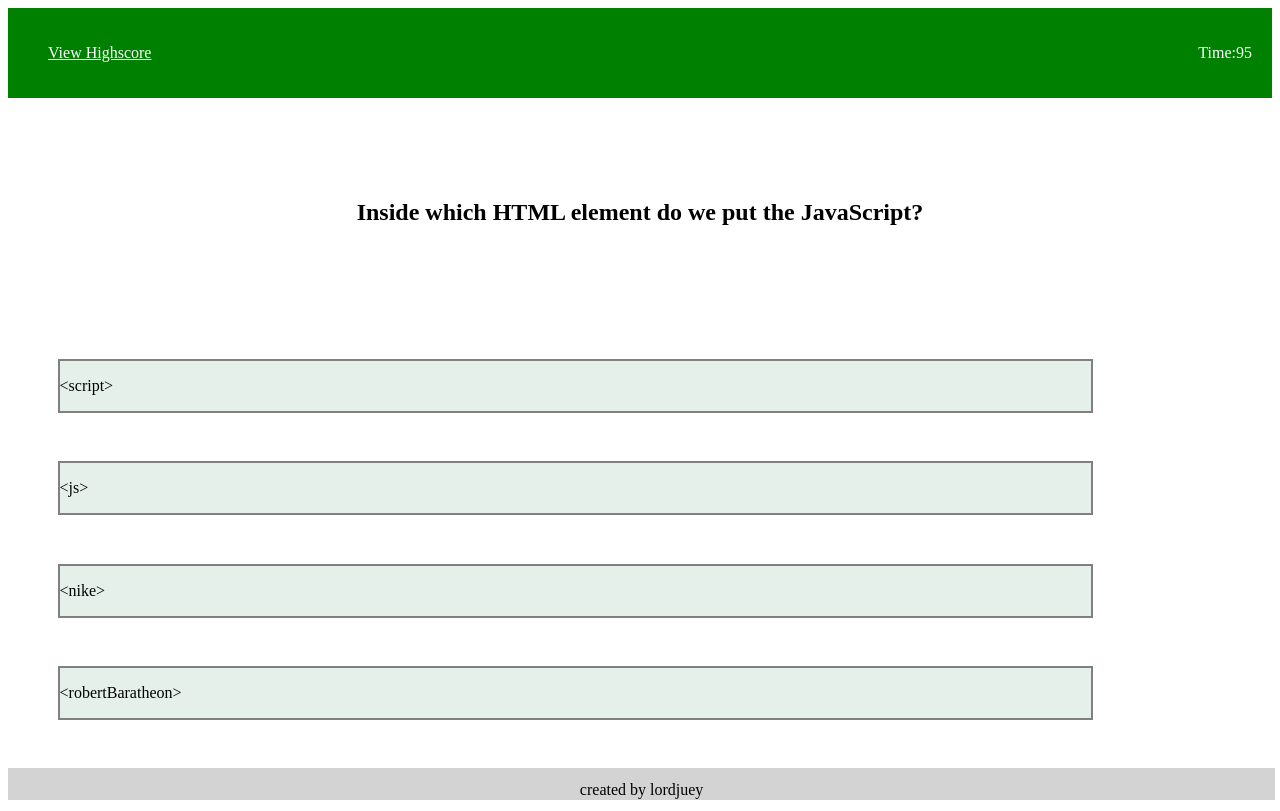
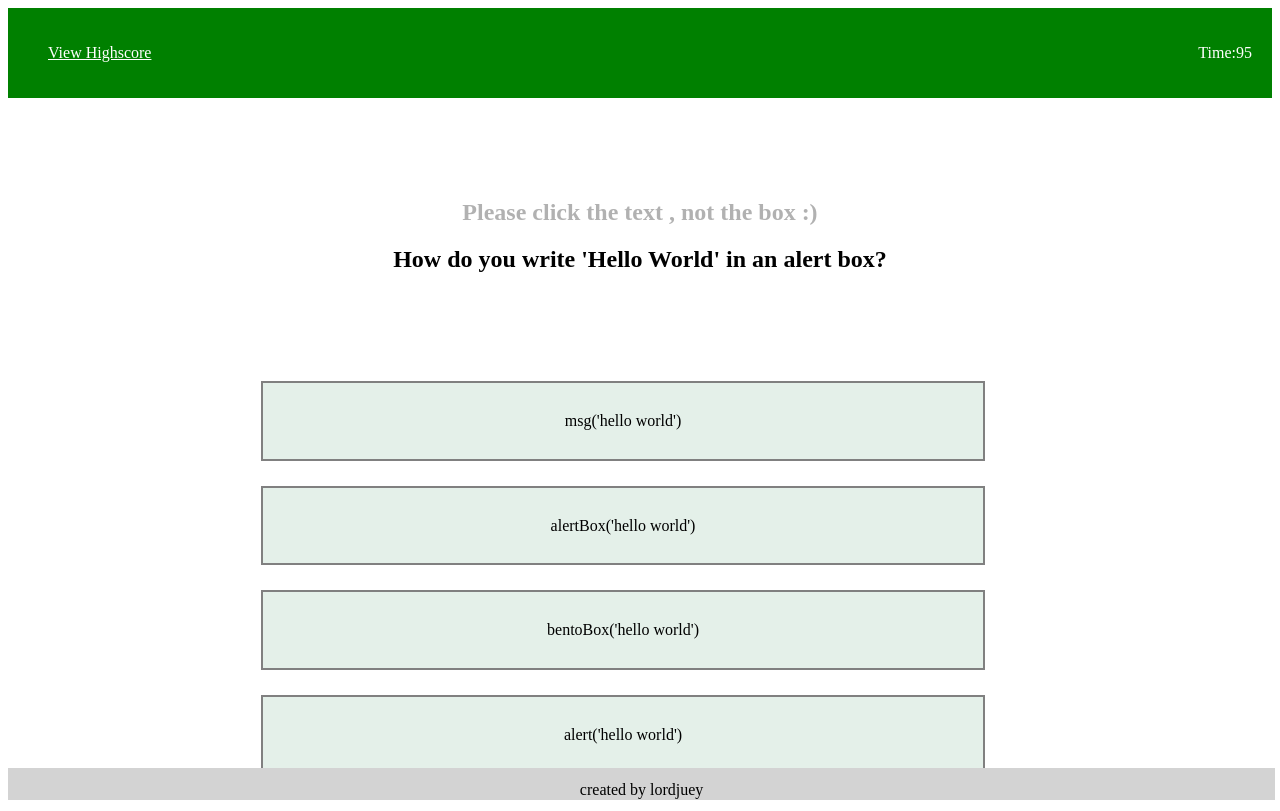
Before and after one commit to lordjuey/assignment4, a plain HTML site: page quizContent.html in a window 1280 px wide. Drawn offline with Linux system fonts and the light colour scheme.

Commit message:
almost done

```diff
--- a/quizContent.html
+++ b/quizContent.html
@@ -21,20 +21,21 @@
       <br />
       <div class="quizContents">
           <div class= "theQuestion">
+            <h2 id = "excuseMe">Please click the text , not the box :) </h2>
             <h2 id ="theQuestion"> Insert Question here</h1>
           </div>
-          <div class="qAnswers" id = "qAnswers">
-            <div class="answers">
-              <p id = "answer1"> answer1 </p>
+          <div>
+            <div class="answers" id = "answerBox1" >
+              <p class="choice-text" id = "answer1" data-number="1"> answer1 </p>
             </div>
-            <div class="answers" >
-              <p id = "answer2"> answer2 </p>
+            <div class="answers" id = "answerBox2">
+              <p class="choice-text" id = "answer2"data-number="2"> answer2 </p>
             </div>
-            <div class="answers">
-              <p  id = "answer3"> answer3 </p>
+            <div class="answers"id = "answerBox3">
+              <p class="choice-text" id = "answer3" data-number="3"> answer3 </p>
             </div>
-            <div class="answers" >
-              <p id = "answer4"> answer4 </p>
+            <div class="answers" id = "answerBox4">
+              <p class="choice-text" id = "answer4" data-number="4"> answer4 </p>
             </div>
           </div>
         </div>
--- a/quizjs.js
+++ b/quizjs.js
@@ -2,10 +2,18 @@
 let time = 100;
 let counter = document.getElementById("timeCounter");
 let question = document.querySelector("#theQuestion");
-let ans1 = document.querySelector("#answer1");
-let ans2 = document.querySelector("#answer2");
-let ans3 = document.querySelector("#answer3");
-let ans4 = document.querySelector("#answer4");
+let ans1 = document.querySelector("#answerBox1");
+let ans2 = document.querySelector("#answerBox2");
+let ans3 = document.querySelector("#answerBox3");
+let ans4 = document.querySelector("#answerBox4");
+const choices = Array.from(document.getElementsByClassName("choice-text"));
+
+console.log(choices);
+
+let questionCount = 0;
+let currentQuestion = {};
+let remainingQuestion = [];
+let isAnswer = false;
 
 //start the timer on top
 
@@ -15,70 +23,191 @@ function countdown() {
   if (time == 0) {
     alert("times up!");
     alert("go see your score");
+    localStorage.setItem("userTime", 0);
     location.href = "highScores.html";
   }
   //add a line that stops the quiz when timer hits 0
   time = time < 0 ? 0 : time;
 }
 
-let isAnswer = true; // come back to it
-let questionCount = 0;
+function penalty() {
+  time = time - 10;
+}
 
 let allQuestions = [
   {
     q: "Inside which HTML element do we put the JavaScript?",
-    answers: [
-      { a1: "<script>", answer: true },
-      { a2: "<js>", answer: false },
-      { a3: "<nike>", answer: false },
-      { a4: "<robertBaratheon>", answer: false },
-    ],
+
+    a1: "<script>",
+    a2: "<js>",
+    a3: "<nike>",
+    a4: "<robertBaratheon>",
+    answer: 1,
   },
   {
     q: "Where is the correct place to insert a JavaScript?",
 
-    answers: [
-      { a1: "the <head> section", answer: false },
-      { a2: "the <body> section", answer: true },
-      { a3: "uptheBum", answer: false },
-      { a4: "the <where> section", answer: false },
-    ],
+    a1: "the <head> section",
+    a2: "the <body> section",
+    a3: "uptheBum",
+    a4: "the <where> section",
+    answer: 2,
   },
   {
     q:
       "What is the correct syntax for referring to an external script called 'xxx.js'?",
-
-    answers: [
-      { a1: "<script name ='xxx.js'>", answer: false },
-      { a2: "<robertBaratheon='xxx.java'>", answer: false },
-      { a3: "<script src='xxx.js'>", answer: true },
-      { a4: "<nike jordan 'xxx.js'>", answer: false },
-    ],
+    a1: "<script name ='xxx.js'>",
+    a2: "<robertBaratheon='xxx.java'>",
+    a3: "<script src='xxx.js'>",
+    a4: "<nike jordan 'xxx.js'>",
+    answer: 3,
   },
   {
     q: "How do you write 'Hello World' in an alert box?",
 
-    answers: [
-      { a1: "msg('hello world')", answer: false },
-      { a2: "alertBox('hello world')", answer: false },
-      { a3: "bentoBox('hello world')", answer: false },
-      { a4: "alert('hello world')", answer: true },
-    ],
+    a1: "msg('hello world')",
+    a2: "alertBox('hello world')",
+    a3: "bentoBox('hello world')",
+    a4: "alert('hello world')",
+    answer: 4,
   },
 ];
 
-//test if the array is working correctly
-console.log(allQuestions[0].q);
-console.log(allQuestions[2].q);
-console.log(allQuestions[0].answers[0].a1.answer);
+loadQ1 = () => {
+  setInterval(countdown, 1000);
+  questionCount = 0; //don't need questionCount anymore
+  remainingQuestion = [...allQuestions];
+  //   console.log(remainingQuestion);
 
-function startQuiz() {
-  question.textContent = allQuestions[0].q;
-  ans1.textContent = allQuestions[0].answers[0].a1;
-  ans2.textContent = allQuestions[0].answers[1].a2;
-  ans3.textContent = allQuestions[0].answers[2].a3;
-  ans4.textContent = allQuestions[0].answers[3].a4;
+  nextQuestion();
+
+  //   question.textContent = allQuestions[0].q;
+  //   ans1.textContent = allQuestions[0].answers[0].a1;
+  //   ans2.textContent = allQuestions[0].answers[1].a2;
+  //   ans3.textContent = allQuestions[0].answers[2].a3;
+  //   ans4.textContent = allQuestions[0].answers[3].a4;
+
+  //   /*add a function that gets right answer from wrong answers
+  //         function that starts next question after incrementing questionCounter*/
+  //   ans1.addEventListener("click", function (ev) {
+  //     ev.preventDefault();
+  //     loadQ2();
+  //   });
+  //   ans2.addEventListener("click", function (ev) {
+  //     ev.preventDefault();
+  //   });
+  //   ans3.addEventListener("click", function (ev) {
+  //     ev.preventDefault();
+  //   });
+  //   ans4.addEventListener("click", function (ev) {
+  //     ev.preventDefault();
+  //   });
+};
+
+function nextQuestion() {
+  if (questionCount === 4) {
+    alert("you finished the quiz, lets look at the score");
+    localStorage.setItem("userTime", time); // localStorage
+    return (location.href = "highScores.html");
+  }
+  questionCount++;
+  let qIndex = Math.floor(Math.random() * remainingQuestion.length);
+  currentQuestion = remainingQuestion[qIndex];
+  question.innerHTML = currentQuestion.q;
+
+  choices.forEach((choice) => {
+    const number = choice.dataset["number"];
+    choice.textContent = currentQuestion["a" + number];
+  });
+  remainingQuestion.splice(qIndex, 1);
+  isAnswer = true;
 }
 
-startQuiz();
-setInterval(countdown, 1000);
+choices.forEach((choice) => {
+  choice.addEventListener("click", (e) => {
+    //console.log(e.target);
+    if (!isAnswer) return;
+    isAnswer = false;
+    const selectedChoice = e.target;
+    const selectedAnswer = selectedChoice.dataset["number"];
+
+    let answerClass = "notAnswer";
+    if (selectedAnswer == currentQuestion.answer) {
+      answerClass = "answer";
+    } else {
+      penalty();
+    }
+    // console.log(answerClass);
+    selectedChoice.parentElement.classList.add(answerClass);
+    setTimeout(() => {
+      selectedChoice.parentElement.classList.remove(answerClass);
+      nextQuestion();
+    }, 1000);
+  });
+});
+// loadQ2 = () => {
+//   console.log("Q2");
+//   question.textContent = allQuestions[1].q;
+//   ans1.textContent = allQuestions[1].answers[0].a1;
+//   ans2.textContent = allQuestions[1].answers[1].a2;
+//   ans3.textContent = allQuestions[1].answers[2].a3;
+//   ans4.textContent = allQuestions[1].answers[3].a4;
+//   ans1.addEventListener("click", function (ev) {
+//     ev.preventDefault();
+//   });
+//   ans2.addEventListener("click", function (ev) {
+//     ev.preventDefault();
+//     loadQ3();
+//   });
+//   ans3.addEventListener("click", function (ev) {
+//     ev.preventDefault();
+//   });
+//   ans4.addEventListener("click", function (ev) {
+//     ev.preventDefault();
+//   });
+// };
+
+// loadQ3 = () => {
+//   console.log("q3");
+//   question.textContent = allQuestions[2].q;
+//   ans1.textContent = allQuestions[2].answers[0].a1;
+//   ans2.textContent = allQuestions[2].answers[1].a2;
+//   ans3.textContent = allQuestions[2].answers[2].a3;
+//   ans4.textContent = allQuestions[2].answers[3].a4;
+//   ans1.addEventListener("click", function (ev) {
+//     ev.preventDefault();
+//   });
+//   ans2.addEventListener("click", function (ev) {
+//     ev.preventDefault();
+//   });
+//   ans3.addEventListener("click", function (ev) {
+//     ev.preventDefault();
+//     loadQ4();
+//   });
+//   ans4.addEventListener("click", function (ev) {
+//     ev.preventDefault();
+//   });
+// };
+// loadQ4 = () => {
+//   console.log("q4");
+//   question.textContent = allQuestions[3].q;
+//   ans1.textContent = allQuestions[3].answers[0].a1;
+//   ans2.textContent = allQuestions[3].answers[1].a2;
+//   ans3.textContent = allQuestions[3].answers[2].a3;
+//   ans4.textContent = allQuestions[3].answers[3].a4;
+//   ans1.addEventListener("click", function (ev) {
+//     ev.preventDefault();
+//   });
+//   ans2.addEventListener("click", function (ev) {
+//     ev.preventDefault();
+//   });
+//   ans3.addEventListener("click", function (ev) {
+//     ev.preventDefault();
+//   });
+//   ans4.addEventListener("click", function (ev) {
+//     ev.preventDefault();
+//     console.log("done");
+//   });
+// };
+
+loadQ1();
--- a/style.css
+++ b/style.css
@@ -18,6 +18,10 @@
   justify-content: center;
   margin: auto;
   padding: 2%;
+}
+
+#excuseMe {
+  opacity: 0.3;
 }
 
 .footer {
@@ -54,18 +58,35 @@
   padding: 5%;
 }
 
-.qAnswers {
-  display: flex;
-  flex-direction: column;
-  margin: 2%;
-}
-
 .answers {
   display: flex;
   border: 2px solid grey;
-  padding: auto;
-  width: 85%;
   margin: 2%;
+  margin-left: 20%;
+  padding: 1%;
+  width: 55%;
   transition-duration: 600;
   background-color: #e4f0e9;
+  justify-content: center;
 }
+
+.answer {
+  border: 4px dotted green;
+}
+.notAnswer {
+  border: 4px dotted red;
+}
+
+#score {
+  color: blue;
+}
+
+.saveBtn {
+  display: flex;
+  justify-content: center;
+}
+
+.newDiv {
+  display: flex;
+  justify-content: center;
+}
```
Also changed, not shown: highScores.html (+46 -2 lines), highScores.js (added, +21 -0 lines), index.html (line endings or trailing spaces).
